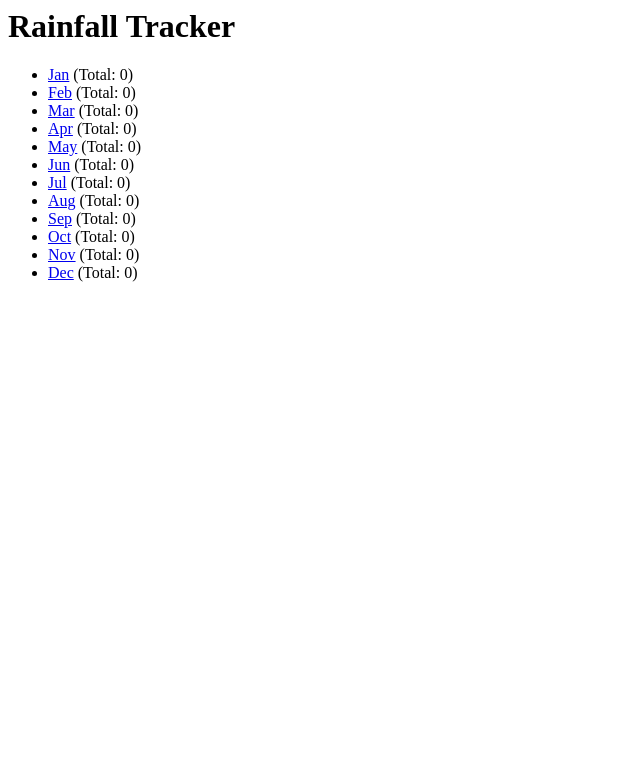
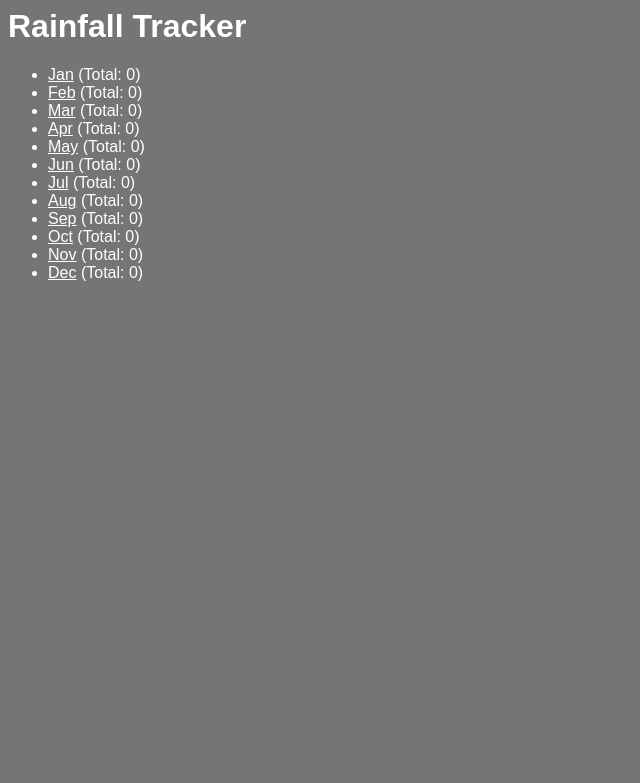
Before and after one commit to NotLawson/rainfall-tracker, a Flask app: page / in a window 1280 px wide. Shown: the top 783 px of the page, without its empty margins (0-640 px from the left). Run offline with Flask 3, Linux system fonts and the light colour scheme.

Commit message:
try some css

```diff
--- /dev/null
+++ b/static/css.css
@@ -0,0 +1,7 @@
+a, p, h1, h2, li {
+    font-family: sans-serif;
+    color: white;
+}
+body {
+    background-color: rgb(117, 117, 117);
+}
--- a/templates/day.html
+++ b/templates/day.html
@@ -1,6 +1,7 @@
 <html>
     <head>
         <meta name="viewport" content="width=device-width, initial-scale=1" />
+        <link rel="stylesheet" href="/static/css.css">
         <title>Rainfall for {{data["day"]}}/{{data["month"]}}</title>
     </head>
     <body>
--- a/templates/day_not_found.html
+++ b/templates/day_not_found.html
@@ -1,6 +1,7 @@
 <html>
     <head>
         <meta name="viewport" content="width=device-width, initial-scale=1" />
+        <link rel="stylesheet" href="/static/css.css">
         <title>Error</title>
     </head>
     <body>
--- a/templates/index.html
+++ b/templates/index.html
@@ -1,6 +1,7 @@
 <html>
     <head>
         <meta name="viewport" content="width=device-width, initial-scale=1" />
+        <link rel="stylesheet" href="/static/css.css">
         <title>Rainfall Tracker</title>
     </head>
     <body>
--- a/templates/month.html
+++ b/templates/month.html
@@ -1,6 +1,7 @@
 <html>
     <head>
         <meta name="viewport" content="width=device-width, initial-scale=1" />
+        <link rel="stylesheet" href="/static/css.css">
         <title>Month {{month}}</title>
     </head>
     <body>
```
